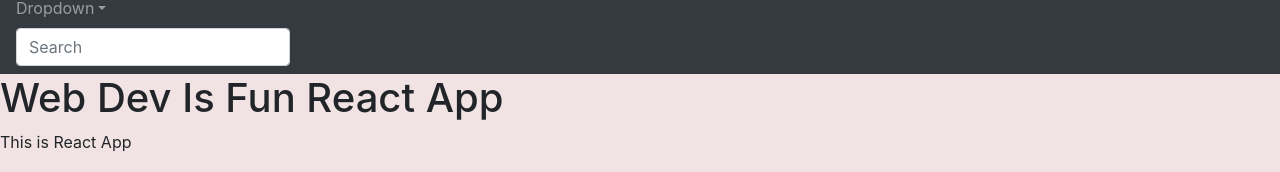
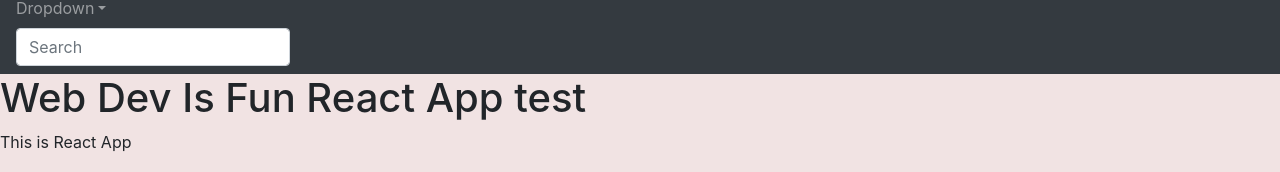
Before and after one commit to PovilasU/webdev-is-fun-app, a React app: page / in a window 1280 px wide. Shown: the part 180-352 px from the top of the page. Built offline with nearby package versions, Linux system fonts and the light colour scheme.

Commit message:
isntalling libraries

```diff
--- a/src/components/App.js
+++ b/src/components/App.js
@@ -7,7 +7,7 @@
     return (
       <div>
         {/* <img src={pic} alt="mypic" /> */}
-        <h1>Web Dev Is Fun React App</h1>
+        <h1>Web Dev Is Fun React App test</h1>
         <p>This is React App</p>
         <h2>Projects</h2>
         <ul>
```
Also changed, not shown: dist/index.html, dist/main.22c86eb8efee61de5030.bundle.js, dist/vendor.22c86eb8efee61de5030.bundle.js (renamed from dist/vendor.16d15aa5dee618f73183.bundle.js), 3 other files.
